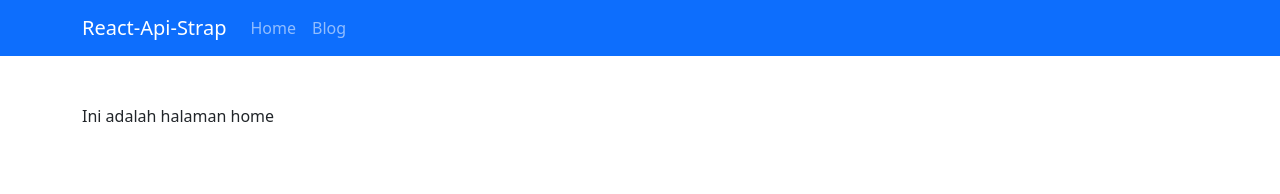
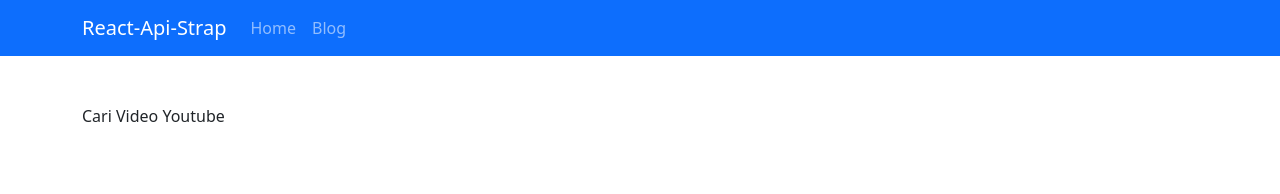
Before and after one commit to lian-cmd/react-api-strap, a React (Create React App) app: page / in a window 1280 px wide. Shown: the top 194 px of the page. Built offline with nearby package versions, Linux system fonts and the light colour scheme.

Commit message:
first commit

```diff
--- a/src/component/Home.js
+++ b/src/component/Home.js
@@ -5,7 +5,7 @@ export default function Home() {
         <div className="container">
             <div className="row">
                 <div className="col-md-6">
-                    <p className="mt-5">Ini adalah halaman home</p>
+                    <p className="mt-5">Cari Video Youtube</p>
                 </div>
             </div>
         </div>
```
